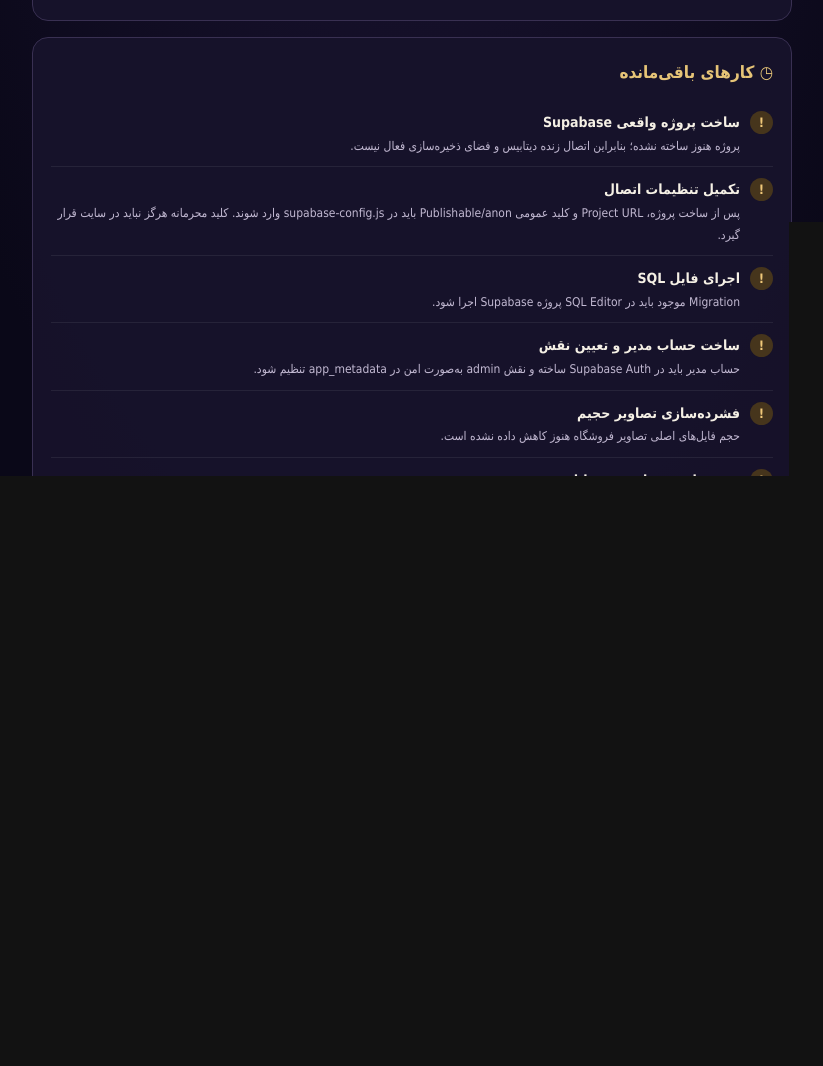
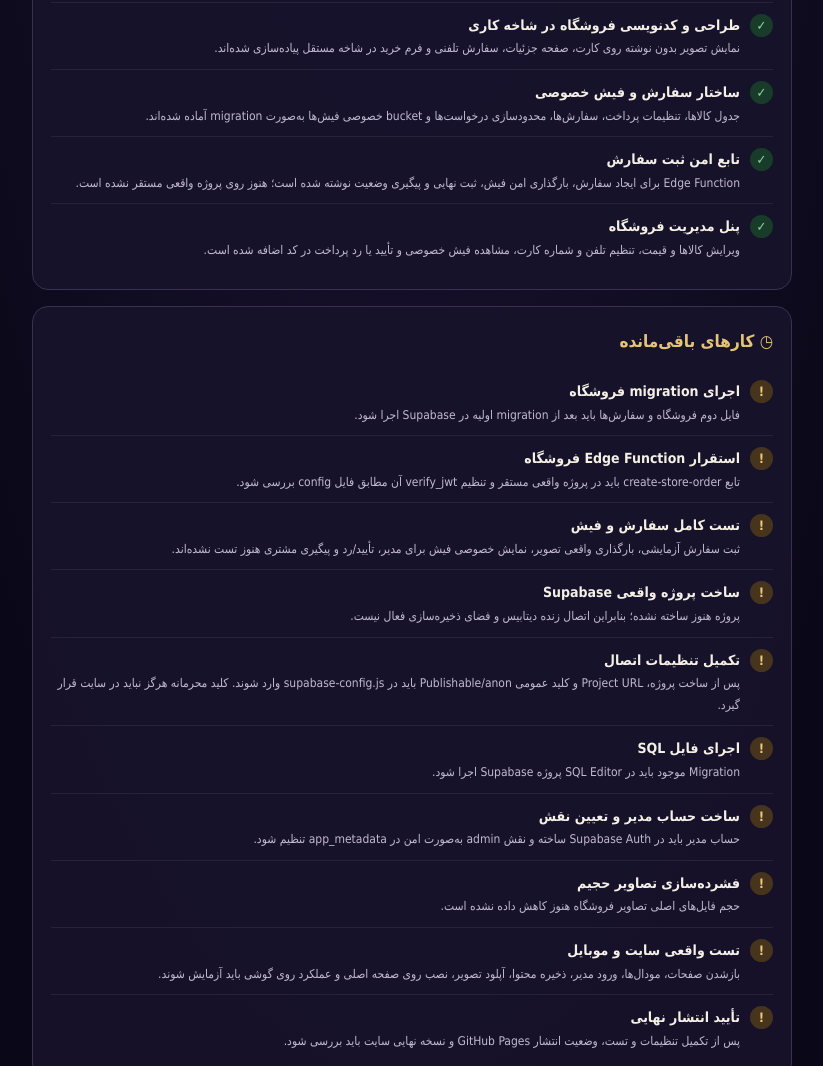
Before and after one commit to miadjaberi/asrar-azal, a plain HTML site: page status.html in a window 1280 px wide. Shown: the part 795-1861 px from the top of the page, without its empty margins (228-1051 px from the left). Before the commit the page ends 1624 px from the top, so only its background shows below. Drawn offline with Linux system fonts and the light colour scheme.

Commit message:
docs: report shop implementation and remaining live setup

```diff
--- a/status.html
+++ b/status.html
@@ -29,12 +29,19 @@
 <li class="item done"><span class="mark">✓</span><div><strong>طرح اولیه دیتابیس و امنیت</strong><small>فایل SQL برای جدول محتوا، فضای ذخیره تصاویر و سیاست‌های دسترسی RLS نوشته شده است.</small></div></li>
 <li class="item done"><span class="mark">✓</span><div><strong>راهنمای راه‌اندازی</strong><small>مراحل اتصال Supabase و نکات امنیتی در README مخزن ثبت شده است.</small></div></li>
 <li class="item done"><span class="mark">✓</span><div><strong>بررسی نحوی فایل‌ها</strong><small>کد JavaScript از نظر خطای نحوی و Manifest از نظر ساختار JSON بررسی شده‌اند.</small></div></li>
+<li class="item done"><span class="mark">✓</span><div><strong>طراحی و کدنویسی فروشگاه در شاخه کاری</strong><small>نمایش تصویر بدون نوشته روی کارت، صفحه جزئیات، سفارش تلفنی و فرم خرید در شاخه مستقل پیاده‌سازی شده‌اند.</small></div></li>
+<li class="item done"><span class="mark">✓</span><div><strong>ساختار سفارش و فیش خصوصی</strong><small>جدول کالاها، تنظیمات پرداخت، سفارش‌ها، محدودسازی درخواست‌ها و bucket خصوصی فیش‌ها به‌صورت migration آماده شده‌اند.</small></div></li>
+<li class="item done"><span class="mark">✓</span><div><strong>تابع امن ثبت سفارش</strong><small>Edge Function برای ایجاد سفارش، بارگذاری امن فیش، ثبت نهایی و پیگیری وضعیت نوشته شده است؛ هنوز روی پروژه واقعی مستقر نشده است.</small></div></li>
+<li class="item done"><span class="mark">✓</span><div><strong>پنل مدیریت فروشگاه</strong><small>ویرایش کالاها و قیمت، تنظیم تلفن و شماره کارت، مشاهده فیش خصوصی و تأیید یا رد پرداخت در کد اضافه شده است.</small></div></li>
 </ul>
 </section>
 
 <section class="section">
 <h2>◷ کارهای باقی‌مانده</h2>
 <ul>
+<li class="item todo"><span class="mark">!</span><div><strong>اجرای migration فروشگاه</strong><small>فایل دوم فروشگاه و سفارش‌ها باید بعد از migration اولیه در Supabase اجرا شود.</small></div></li>
+<li class="item todo"><span class="mark">!</span><div><strong>استقرار Edge Function فروشگاه</strong><small>تابع create-store-order باید در پروژه واقعی مستقر و تنظیم verify_jwt آن مطابق فایل config بررسی شود.</small></div></li>
+<li class="item todo"><span class="mark">!</span><div><strong>تست کامل سفارش و فیش</strong><small>ثبت سفارش آزمایشی، بارگذاری واقعی تصویر، نمایش خصوصی فیش برای مدیر، تأیید/رد و پیگیری مشتری هنوز تست نشده‌اند.</small></div></li>
 <li class="item todo"><span class="mark">!</span><div><strong>ساخت پروژه واقعی Supabase</strong><small>پروژه هنوز ساخته نشده؛ بنابراین اتصال زنده دیتابیس و فضای ذخیره‌سازی فعال نیست.</small></div></li>
 <li class="item todo"><span class="mark">!</span><div><strong>تکمیل تنظیمات اتصال</strong><small>پس از ساخت پروژه، Project URL و کلید عمومی Publishable/anon باید در supabase-config.js وارد شوند. کلید محرمانه هرگز نباید در سایت قرار گیرد.</small></div></li>
 <li class="item todo"><span class="mark">!</span><div><strong>اجرای فایل SQL</strong><small>Migration موجود باید در SQL Editor پروژه Supabase اجرا شود.</small></div></li>
@@ -46,7 +53,7 @@
 </section>
 
 <div class="note"><strong>وضعیت فعلی سرور:</strong> اتصال نرم‌افزاری و فایل‌های راه‌اندازی آماده‌اند؛ اما پروژه Supabase هنوز ساخته و متصل نشده است. بنابراین قابلیت‌های وابسته به سرور تا آن زمان عملیاتی محسوب نمی‌شوند.</div>
-<div class="foot">این گزارش وضعیت واقعی کارهای ثبت‌شده را نشان می‌دهد و جایگزین تست اجرایی نیست.<br><a class="back" href="./">بازگشت به اسرار ازل</a></div>
+<div class="foot">کدهای جدید فروشگاه فعلاً فقط در شاخه کاری مستقل هستند و در main یا سایت زنده ادغام نشده‌اند. این گزارش وضعیت کد و زیرساخت را از تست اجرایی تفکیک می‌کند.<br><a class="back" href="./">بازگشت به اسرار ازل</a></div>
 </main>
 </body>
 </html>
```
